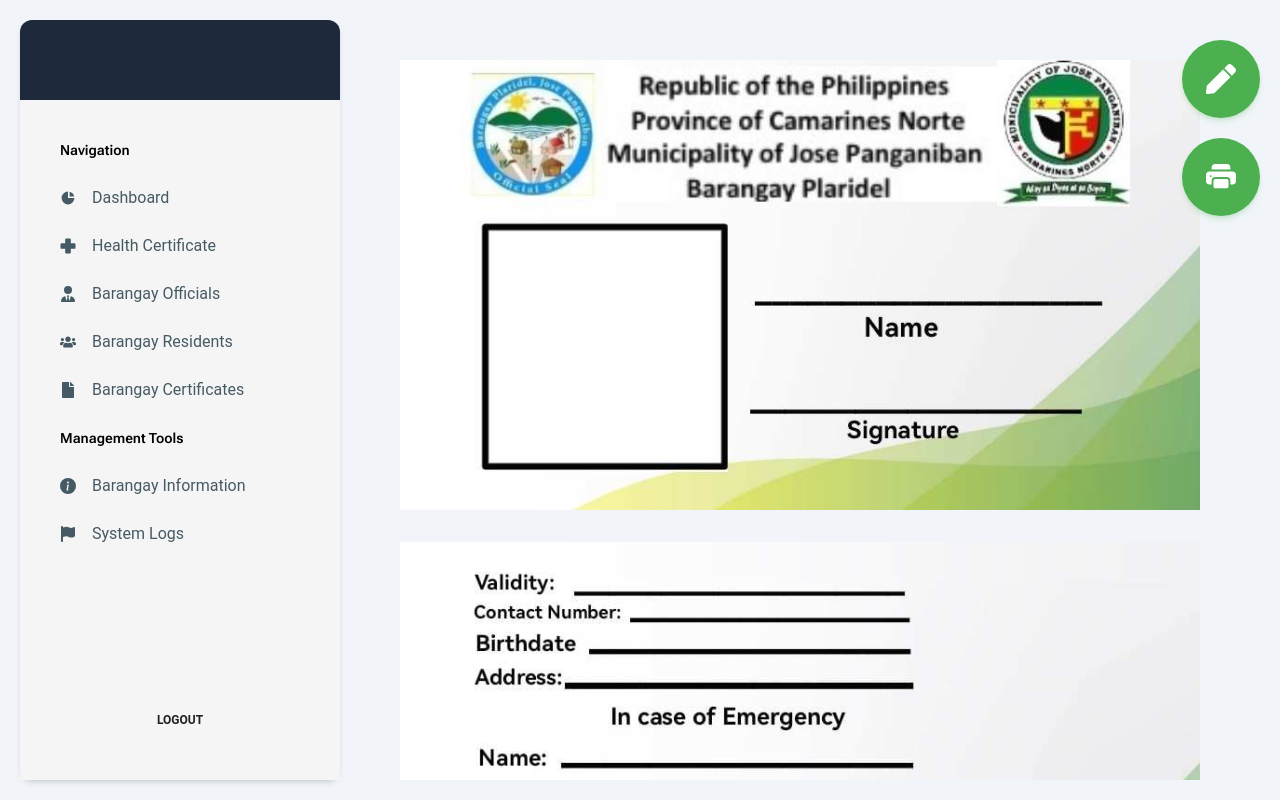
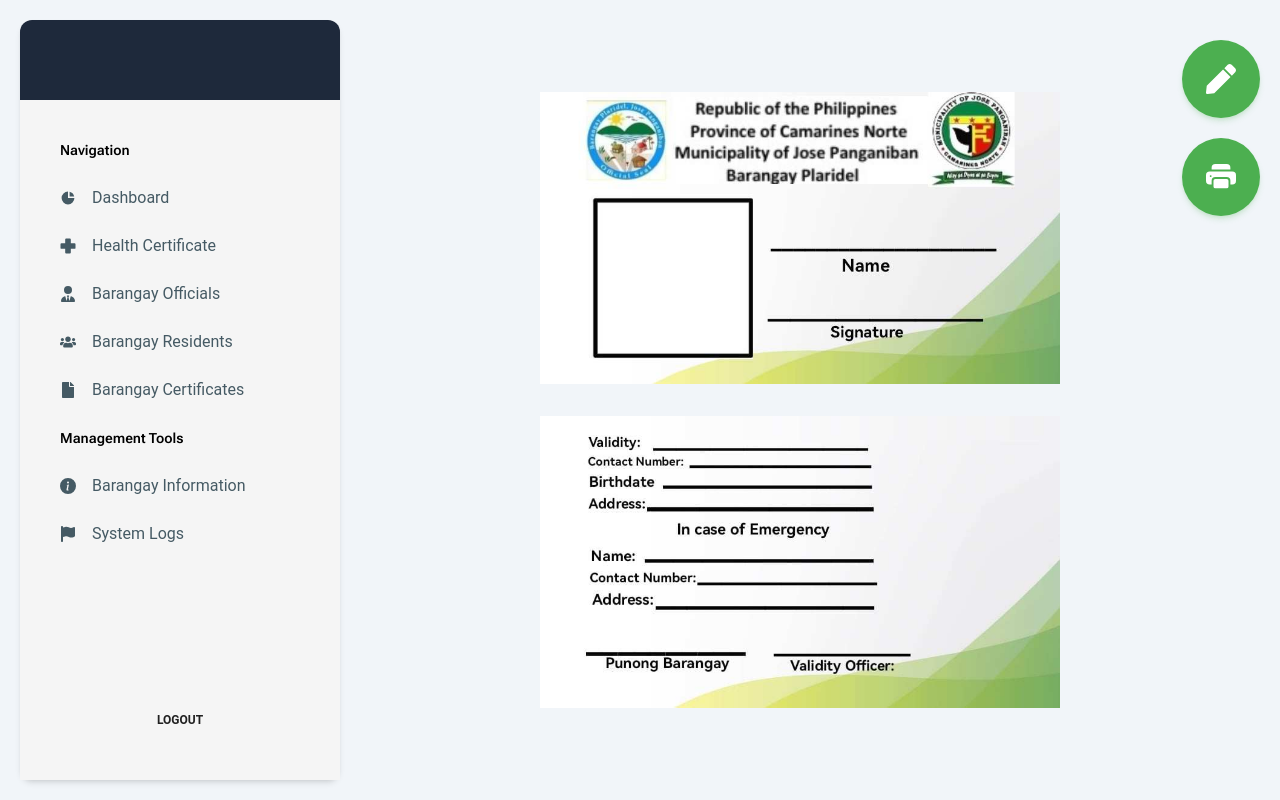
Before and after one commit to JpMayor1/janine-mitch, a Next.js app: page /1/certificates/ID in a window 1280 px wide. Built offline with nearby package versions, Linux system fonts and the light colour scheme; no server answers; the database is empty.

Commit message:
id adjustment

```diff
--- a/src/app/[barangay]/(admin)/certificates/ID/page.tsx
+++ b/src/app/[barangay]/(admin)/certificates/ID/page.tsx
@@ -57,10 +57,10 @@
             <div className="flex-auto">
                 <div className="w-full h-full flex flex-col gap-8 center printing-view">
                     {/* Front */}
-                    <div className="w-[800px] h-auto relative bg-red-400">
+                    <div className="w-[520px] h-auto relative">
                         <div className="absolute z-20">
-                            <div className="w-[410px] absolute top-[200px] left-[320px]">
-                                <div className="flex flex-row items-center justify-center gap-1 text-center text-3xl">
+                            <div className="w-[520px] absolute top-[130px] left-[80px]">
+                                <div className="flex flex-row items-center justify-center gap-1 text-center text-lg">
                                     <div>{form.firstname}</div>
                                     <div>{form.middlename}</div>
                                     <div>{form.lastname}</div>
@@ -68,43 +68,39 @@
                             </div>
                         </div>
                         <Image
-                            width={800}
-                            height={550}
+                            width={520}
+                            height={400}
                             alt="id_front"
                             src={require("/public/id_front.jpg")}
                         />
                     </div>
 
                     {/* Back */}
-                    <div className="w-[800px] h-auto relative">
-                        <div className="absolute z-20 w-[70%] top-[20px] left-[250px] text-xl">
+                    <div className="w-[520px] h-auto relative">
+                        <div className="absolute z-20 w-[70%] top-[13px] left-[150px] text-sm">
                             <div>{form.valid}</div>
-                            <div className="mt-1">{form.ownerContact}</div>
+                            <div>{form.ownerContact}</div>
                             <div>{form.birthdate}</div>
-                            <div className="mt-2">{form.address}</div>
+                            <div>{form.address}</div>
                         </div>
 
-                        <div className="absolute z-20 w-[70%] top-[195px] left-[250px] text-xl">
+                        <div className="absolute z-20 w-[70%] top-[125px] left-[160px] text-sm">
                             <div>{form.emergencyPerson}</div>
                             <div className="mt-1">{form.emergencyContact}</div>
-                            <div className="mt-2">{form.emergencyAddress}</div>
+                            <div>{form.emergencyAddress}</div>
                         </div>
-                        <div className="absolute z-20 w-[570px] bottom-[85px] left-[75px] flex items-center justify-between  text-xl">
+                        <div className="absolute z-20 w-[370px] bottom-[55px] left-[65px] flex items-center justify-between  text-sm">
                             <div className="w-[50%]">
-                                <div className="">
-                                    {form.punongBarangay}
-                                </div>
+                                <div className="">{form.punongBarangay}</div>
                             </div>
                             <div className="w-[50%]">
-                                <div className="">
-                                    {form.validityOfficer}
-                                </div>
+                                <div className="">{form.validityOfficer}</div>
                             </div>
                         </div>
 
                         <Image
-                            width={800}
-                            height={550}
+                            width={520}
+                            height={400}
                             alt="id_front"
                             src={require("/public/id_back.jpg")}
                         />
```
